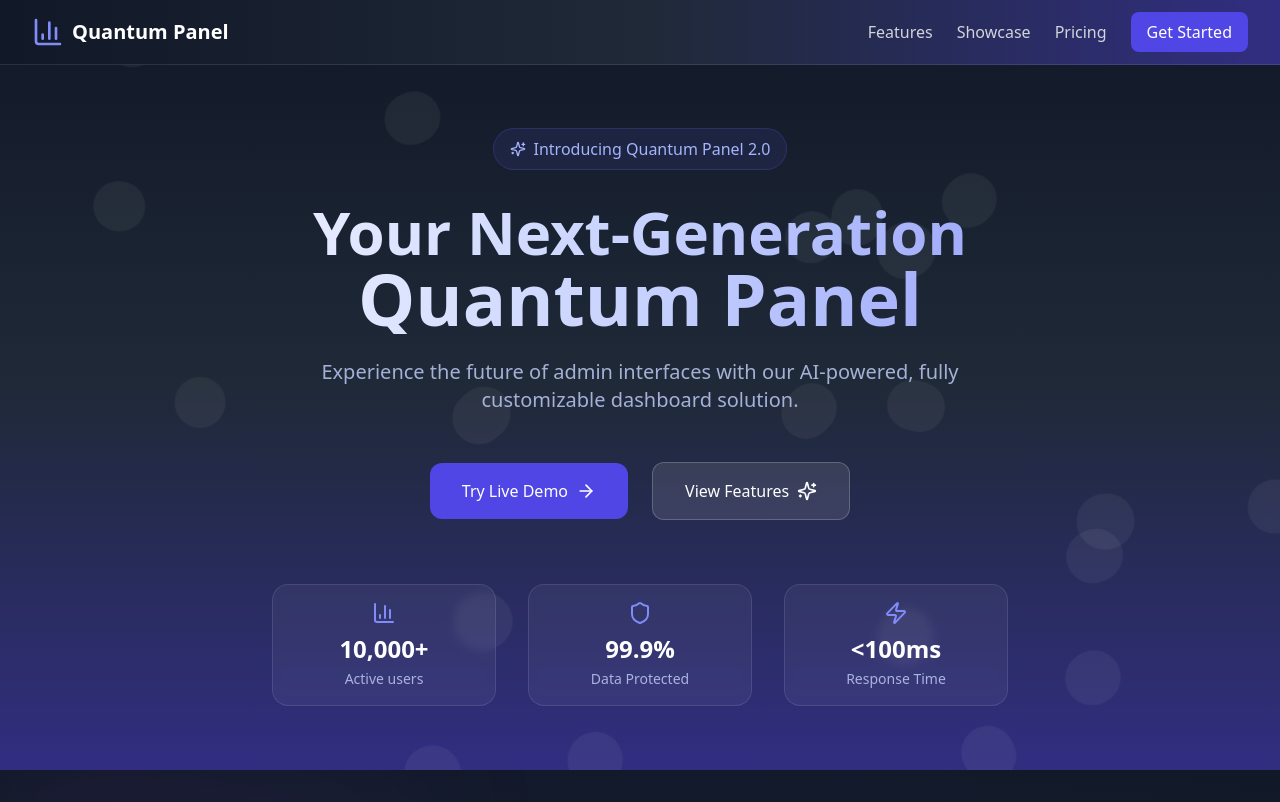
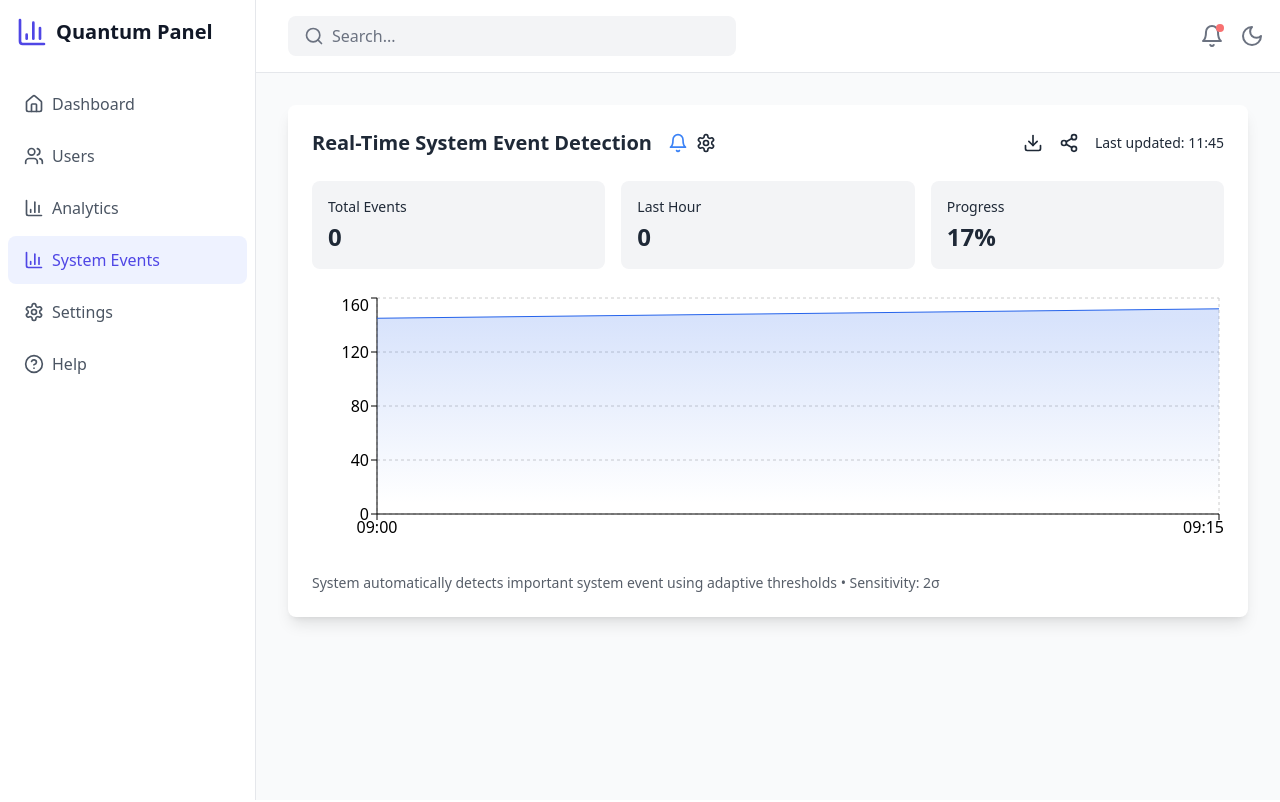
Before and after one commit to mihai-gabriel1/quantum-panel, a React (Vite) app: page /system-events in a window 1280 px wide. Before the commit this address led to /. Shown: the top 802 px of the page. Built offline with nearby package versions, Linux system fonts and the light colour scheme.

Commit message:
system events restructure

```diff
--- a/src/App.jsx
+++ b/src/App.jsx
@@ -6,7 +6,7 @@ import DashboardLayout from './components/dashboard/layout/DashboardLayout';
 import DashboardMetrics from "./components/dashboard/components/DashboardMetrics.jsx";
 import Settings from "./components/dashboard/components/Settings.jsx";
 import Help from "./components/dashboard/components/Help.jsx";
-import AnomalyDetector from "./components/AnomalyDetector.jsx";
+import SystemEvents from "./components/SystemEvents.jsx";
 function App() {
     return (
         <Router>
@@ -43,9 +43,9 @@ function App() {
                     </DashboardLayout>
                 } />
 
-                <Route path="/anomaly" element={
+                <Route path="/system-events" element={
                     <DashboardLayout>
-                        <AnomalyDetector />
+                        <SystemEvents />
                     </DashboardLayout>
                 } />
 
--- a/src/components/AnomalyDetector.jsx
+++ b/src/components/SystemEvents.jsx
@@ -3,7 +3,7 @@ import { LineChart, Line, XAxis, YAxis, CartesianGrid, Tooltip, ResponsiveContai
 import { AlertCircle, TrendingUp, TrendingDown, Bell, BellOff, Settings, Download, Share2, Filter } from 'lucide-react';
 import Swal from 'sweetalert2';
 
-const AnomalyDetector = ({ isDarkMode }) => {
+const SystemEvents = ({ isDarkMode }) => {
     // Predefined sequence of data points with planned anomalies
     const initialData = [
         { timestamp: '09:00', value: 145, isAnomaly: false, threshold: 200, description: null },
@@ -35,7 +35,7 @@ const AnomalyDetector = ({ isDarkMode }) => {
 
     const showSwalNotification = (anomaly) => {
         const icon = anomaly.value > 300 ? 'error' : 'warning';
-        const title = anomaly.value > 300 ? 'Critical Anomaly Detected!' : 'Anomaly Detected';
+        const title = anomaly.value > 300 ? 'Critical System Event!' : 'System Event';
 
         Swal.fire({
             title: title,
@@ -131,7 +131,7 @@ const AnomalyDetector = ({ isDarkMode }) => {
             <div className="mb-6">
                 <div className="flex items-center justify-between">
                     <div className="flex items-center space-x-4">
-                        <h2 className="text-xl font-semibold">Real-Time Anomaly Detection</h2>
+                        <h2 className="text-xl font-semibold">Real-Time System Event Detection</h2>
                         <div className="flex items-center space-x-2">
                             {notificationsEnabled ? (
                                 <Bell className="h-5 w-5 cursor-pointer text-blue-500"
@@ -190,7 +190,7 @@ const AnomalyDetector = ({ isDarkMode }) => {
             {/* Stats Cards */}
             <div className="grid grid-cols-3 gap-4 mb-6">
                 <div className={`p-4 rounded-lg ${isDarkMode ? 'bg-gray-700' : 'bg-gray-100'}`}>
-                    <div className="text-sm font-medium mb-1">Total Anomalies</div>
+                    <div className="text-sm font-medium mb-1">Total Events</div>
                     <div className="text-2xl font-bold">{anomalyStats.total}</div>
                 </div>
                 <div className={`p-4 rounded-lg ${isDarkMode ? 'bg-gray-700' : 'bg-gray-100'}`}>
@@ -271,7 +271,7 @@ const AnomalyDetector = ({ isDarkMode }) => {
                             <AlertCircle className="h-4 w-4 mr-2" />
                             <div className="flex-1">
                                 <div className="font-medium">
-                                    Anomaly detected at {anomaly.timestamp} - Value: {anomaly.value}
+                                    System Event at {anomaly.timestamp} - Value: {anomaly.value}
                                     {anomaly.value > displayedData[displayedData.indexOf(anomaly) - 1]?.value ? (
                                         <TrendingUp className="h-4 w-4 inline ml-2 text-red-500" />
                                     ) : (
@@ -291,10 +291,10 @@ const AnomalyDetector = ({ isDarkMode }) => {
 
             {/* Footer */}
             <div className="mt-4 text-sm opacity-75">
-                System automatically detects anomalies using adaptive thresholds • Sensitivity: {sensitivity}σ
+                System automatically detects important system event using adaptive thresholds • Sensitivity: {sensitivity}σ
             </div>
         </div>
     );
 };
 
-export default AnomalyDetector;
+export default SystemEvents;
--- a/src/components/dashboard/layout/Sidebar.jsx
+++ b/src/components/dashboard/layout/Sidebar.jsx
@@ -11,7 +11,7 @@ const Sidebar = ({ isOpen, setIsOpen, isDarkMode, setIsDarkMode }) => {
         { icon: Home, label: 'Dashboard', path: '/dashboard' },
         { icon: Users, label: 'Users', path: '/users' },
         { icon: BarChart3, label: 'Analytics', path: '/analytics' },
-        { icon: BarChart3, label: 'Anomaly', path: '/anomaly' }, // Use a suitable icon here
+        { icon: BarChart3, label: 'System Events', path: '/system-events' }, // Use a suitable icon here
         { icon: Settings, label: 'Settings', path: '/settings' },
         { icon: HelpCircle, label: 'Help', path: '/help' },
     ];
```
